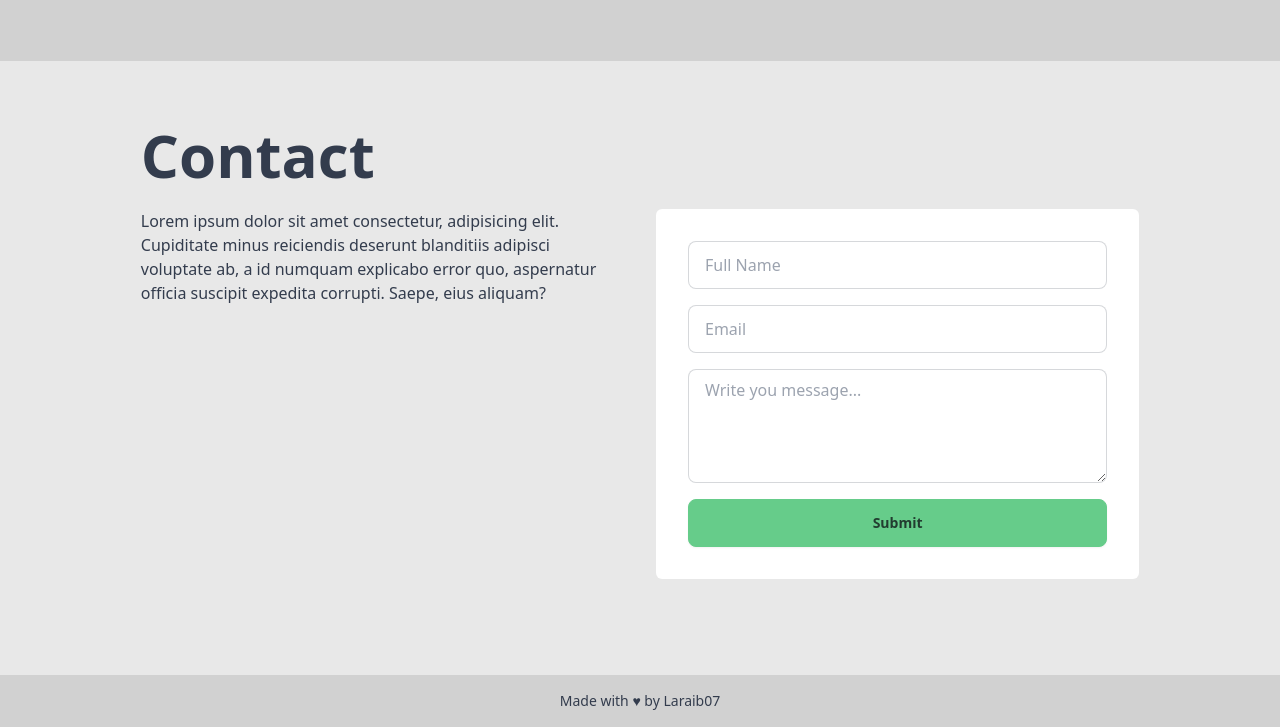
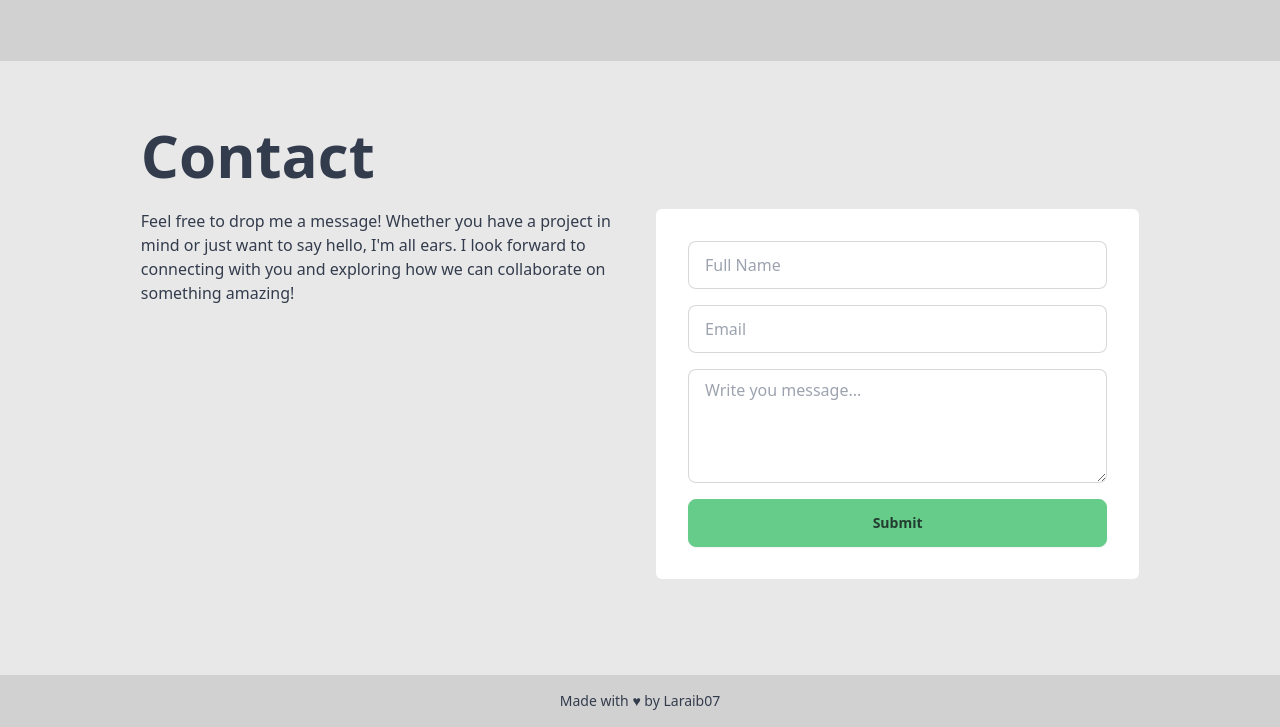
Before and after one commit to laraib07/portfolio-old, a website built with Vite: page index.html in a window 1280 px wide. Shown: the part 3375-4102 px from the top of the page. Built offline with nearby package versions, Linux system fonts and the light colour scheme.

Commit message:
complete contact section

```diff
--- a/index.html
+++ b/index.html
@@ -317,10 +317,10 @@
         <div class="flex flex-col pt-6 gap-8 md:flex-row">
           <div class="w-full md:w-1/2">
             <p>
-              Lorem ipsum dolor sit amet consectetur, adipisicing elit.
-              Cupiditate minus reiciendis deserunt blanditiis adipisci voluptate
-              ab, a id numquam explicabo error quo, aspernatur officia suscipit
-              expedita corrupti. Saepe, eius aliquam?
+              Feel free to drop me a message! Whether you have a project in mind
+              or just want to say hello, I'm all ears. I look forward to
+              connecting with you and exploring how we can collaborate on
+              something amazing!
             </p>
           </div>
           <div class="flex flex-col w-full md:w-1/2">
```
